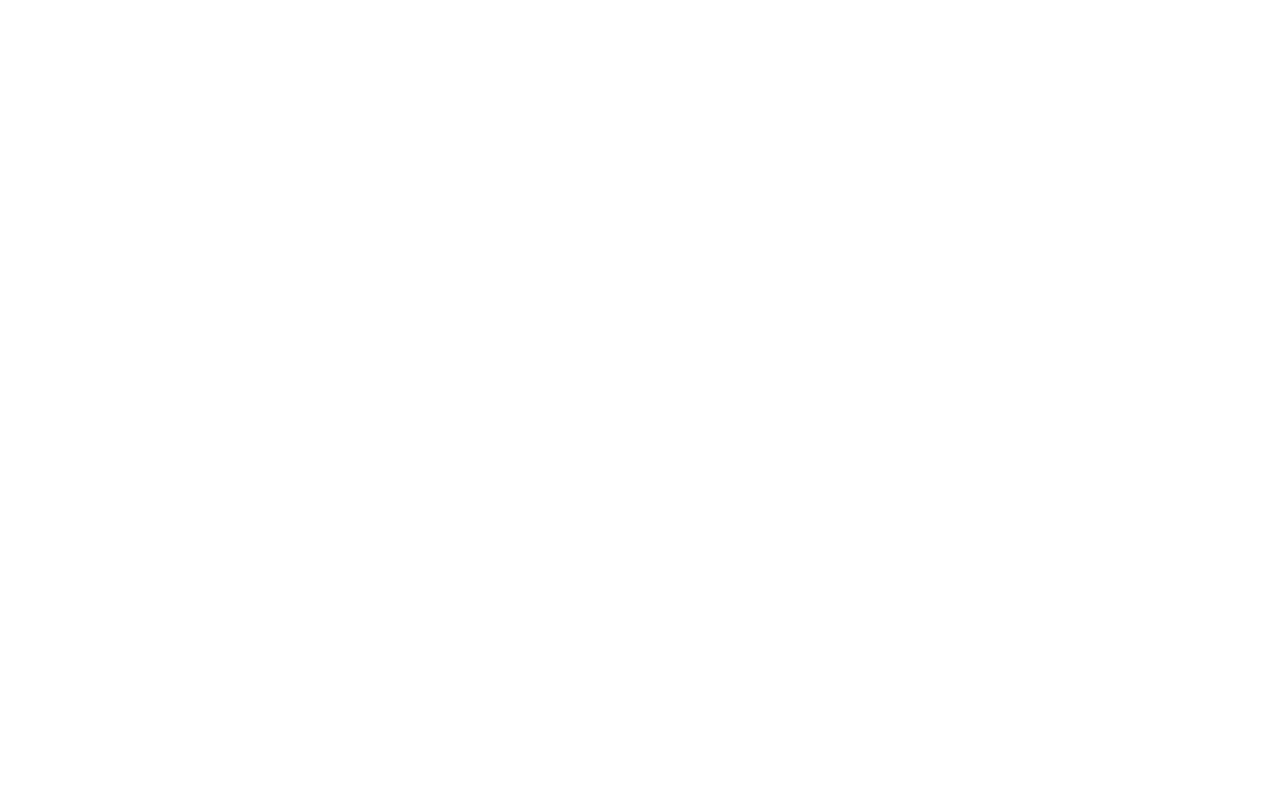
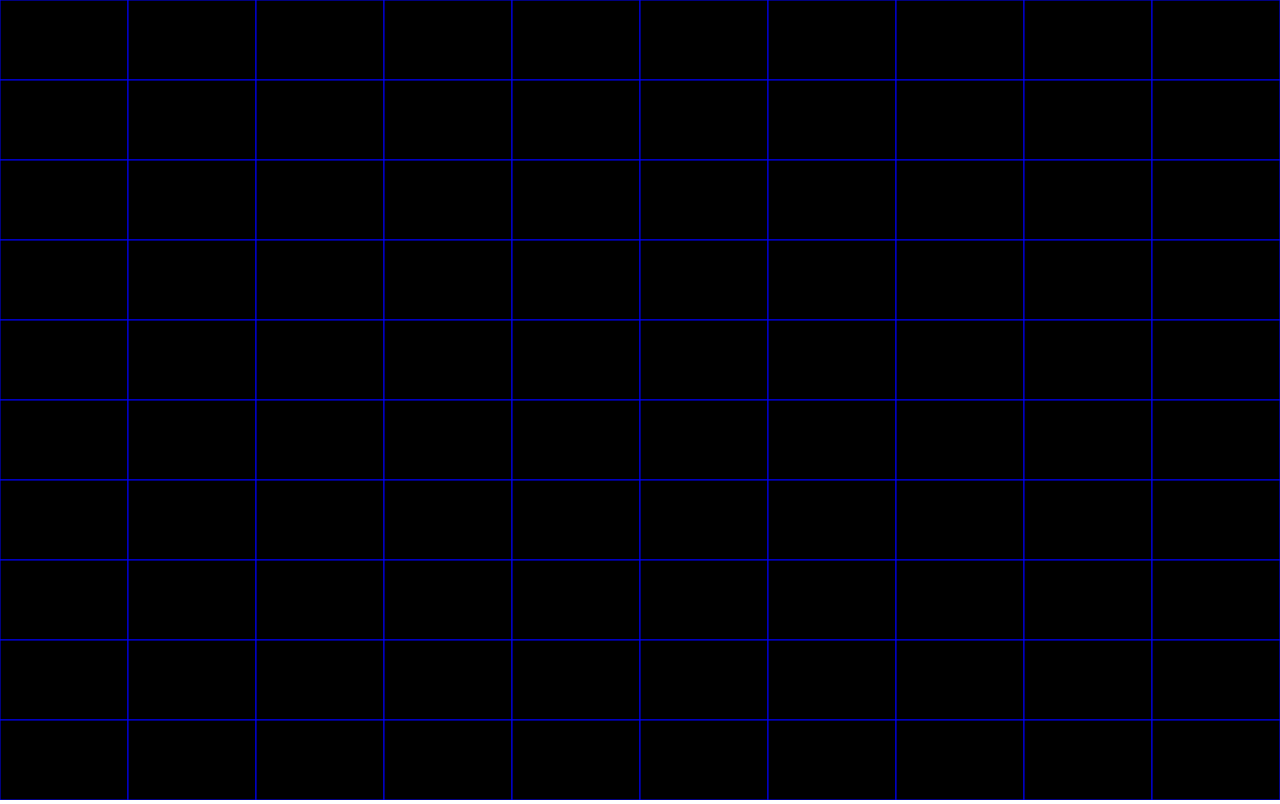
Before and after one commit to smpronin/Game-of-Life, a plain HTML site: page index.html in a window 1280 px wide. Drawn offline with Linux system fonts and the light colour scheme.

Commit message:
Начало разработки. Баг с покраской

```diff
--- a/index.html
+++ b/index.html
@@ -1,18 +1,16 @@
 <!DOCTYPE html>
 <html>
+  <head>
+    <meta charset="utf-8">
+    <title>Game of Life</title>
+    <link rel="stylesheet" href="style.css">
+  </head>
 
-<head>
-    <title>JS Objects</title>
-    <script type="text/javascript" src="script.js"></script>
-    <style type="text/css">
-        canvas {
-            border: 1px solid black;
-        }
-    </style>
-</head>
+  <body>
+    <!-- <h1>Game of Life</h1> -->
+    <canvas></canvas>
 
-<body>
-    <!-- <canvas id="canvas" width="300" height="300"></canvas> -->
-</body>
-
+    <script src="library.js"></script>
+    <script src="script.js"></script>
+  </body>
 </html>
--- a/script.js
+++ b/script.js
@@ -1,107 +1,70 @@
-/* const person = {
-  name: ['Bob', 'Smith'],
-  age: 32,
-  gender: 'male',
-  interests: ['music', 'skiing'],
-  bio: function() {
-    alert(this.name[0] + ' ' + this.name[1] + ' is ' + this.age + ' years old. He likes ' + this.interests[0] + ' and ' + this.interests[1] + '.');
-  },
-  greeting: function() {
-    alert('Hi! I\'m ' + this.name[0] + '.');
+'use strict';
+
+const canvas = document.querySelector('canvas');
+const ctx = canvas.getContext('2d');
+
+const width = canvas.width = window.innerWidth;
+const height = canvas.height = window.innerHeight;
+
+console.log(canvas);
+
+class Cell {
+  constructor(x, y, width, height) {
+    this.x = x;
+    this.y = y;
+    this.width = width;
+    this.height = height;
+    this.alive = false;
+    this.color = null;
+  }
+}
+
+Cell.prototype.draw = function (color) {
+  ctx.beginPath();
+  ctx.fillStyle = color; //'black';
+  ctx.strokeStyle = 'blue';
+  ctx.rect(this.x, this.y, this.width, this.height);
+  ctx.fill();
+  ctx.stroke();
+  ctx.closePath();
+}
+
+
+let brick = [];
+let brickinit = {
+  rowNo: 10,
+  lineNo: 10,
+  width: null,
+  height: null,
+  color: {
+    dead: 'black',
+    alive: 'white'
   }
 };
 
+brickinit.width = Math.floor(width / brickinit.rowNo);
+brickinit.height = Math.floor(height / brickinit.lineNo);
 
-class Person {
-  constructor(name) {
-    this.name = name;
-    this.greeting = function () {
-      alert('Hi! I\'m ' + this.name + '.');
-    };
+
+for (let r = 0; r < brickinit.rowNo; r++) {
+  brick[r] = [];
+  for (let l = 0; l < brickinit.lineNo; l++) {
+    brick[r][l] = new Cell(brickinit.width * r, brickinit.height * l, brickinit.width, brickinit.height);
+    /* if(brick[r][l].alive==true) {
+      brick[r][l].color = brickinit.color.alive;
+    } else {
+      brick[r][l] = brickinit.color.dead
+    } */
+    // brick[r][l].alive==true ? brick[r][l].color = brickinit.color.alive : brick[r][l] = brickinit.color.dead;
+    brick[r][l].draw(brick[r][l].color);
   }
 }
 
-let person1 = new Person('Bob');
-let person2 = new Person('Sarah');
-
-console.log(person);
-console.log(person1.greeting()) */
-
-/* class Person {
-  constructor(first, last, age, gender, interests) {
-    this.name = {
-      first: first,
-      last: last
-    };
-    this.age = age;
-    this.gender = gender;
-    this.interests = interests;
-    this.bio = function () {
-      alert(this.name.first + ' ' + this.name.last + ' is ' + this.age + ' years old. He likes ' + this.interests[0] + ' and ' + this.interests[1] + '.');
-    };
-    this.farewell = function() {
-      alert(this.name.first + ' has left the building. Bye for now!');
-    }
-    this.greeting = function () {
-      alert('Hi! I\'m ' + this.name.first + '.');
-    };
-  }
-}
-
-let person1 = new Person('Bob', 'Smith', 32, 'male', ['music', 'skiing']);
-
-
-console.log(person1);
-
-
-
-Person.prototype.farewell = function() {
-  alert(this.name.first + ' has left the building. Bye for now!');
-};
-
-
-let person2 = Object.create(person1);
-
-let person3 = new person1.constructor('Karen', 'Stephenson', 26, 'female', ['playing drums', 'mountain climbing']);
-
-
-console.log(person2);
-console.log(person1.constructor);
-// console.log(person1.farewell()); */
-
-class Person {
-  constructor(first, last, age, gender, interests) {
-    this.name = {
-      first,
-      last
-    };
-    this.age = age;
-    this.gender = gender;
-    this.interests = interests;
-  }
-
-  greeting() {
-    console.log(`Hi! I'm ${this.name.first}`);
-  };
-
-  farewell() {
-    console.log(`${this.name.first} has left the building. Bye for now!`);
-  };
-}
-
-class Teacher extends Person {
-  constructor(first, last, age, gender, interests, subject, grade) {
-    super(first, last, age, gender, interests);
-
-    // subject and grade are specific to Teacher
-    this.subject = subject;
-    this.grade = grade;
-  }
-}
-
-let han = new Person('Han', 'Solo', 25, 'male', ['Smuggling']);
-han.greeting();
-
-let snape = new Teacher('Severus', 'Snape', 58, 'male', ['Potions'], 'Dark arts', 5);
-snape.greeting();
-snape.farewell();
+console.log({ brickinit });
+console.log(brickinit.color.alive);
+/*
+let testBrick = new Cell(0,0,brickinit.width, brickinit.height);
+console.log(testBrick);
+testBrick.draw();
+console.log({Cell}); */
+console.log(brick);
--- /dev/null
+++ b/style.css
@@ -0,0 +1,25 @@
+html, body {
+    margin: 0;
+  }
+
+  html {
+    font-family: 'Helvetica Neue', Helvetica, Arial, sans-serif;
+    height: 100%;
+  }
+
+  body {
+    overflow: hidden;
+    height: inherit;
+  }
+
+  h1 {
+    font-size: 2rem;
+    letter-spacing: -1px;
+    position: absolute;
+    margin: 0;
+    top: -4px;
+    right: 5px;
+
+    color: transparent;
+    text-shadow: 0 0 4px white;
+  }
```
